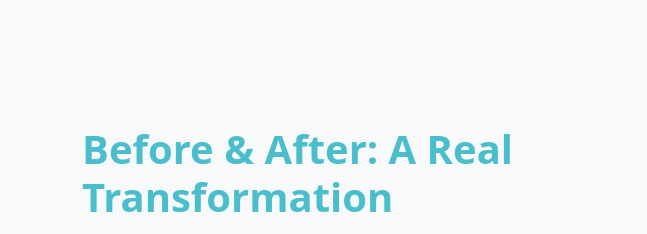
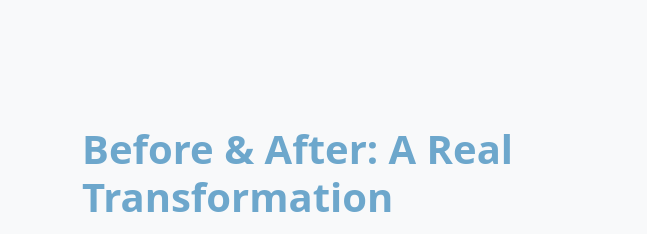
Before and after one commit to jeronimo114/BlueClinic, a website: page index.html in a window 1280 px wide. Shown: the part 1360-1594 px from the top of the page, 0-647 px from the left. Drawn offline with nearby package versions, Linux system fonts and the light colour scheme; a script that the page names is missing.

Commit message:
Correct Before and after color. Base functionality

```diff
--- a/scss/_before-after.scss
+++ b/scss/_before-after.scss
@@ -6,7 +6,7 @@
 }
 
 .before-after h2 {
-  color: #4abecb;
+  color: $brand-light;
   font-weight: 700;
   font-size: 2.5rem;
 }
```
Also changed, not shown: css/style.css, 1 other file.
